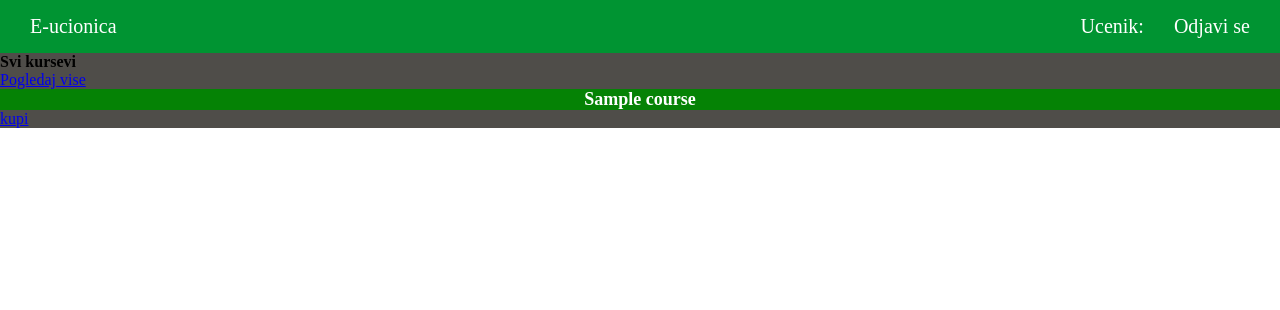
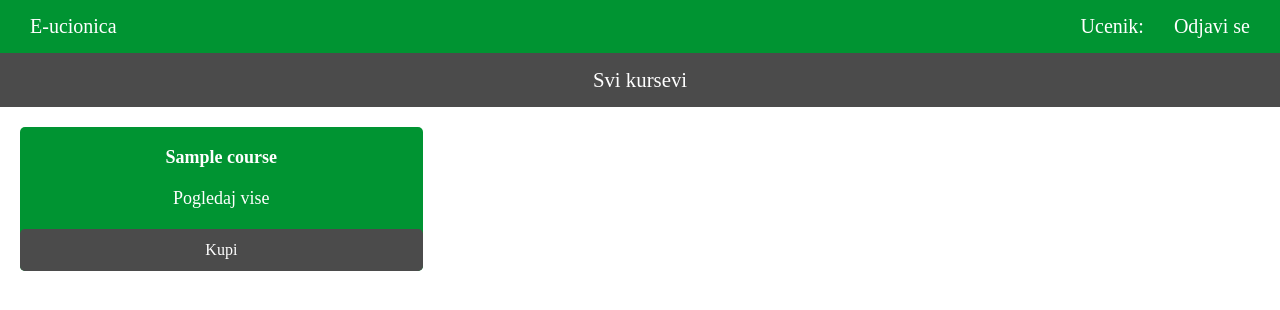
Before and after one commit to Nenad998/LMS-PHP-MVC-, a PHP site: template app/views/buy_course.view.php in a window 1280 px wide. Shown: the top 310 px of the page. Run offline with PHP 8.4, Linux system fonts and the light colour scheme; the template is opened without the code that fills it: most values are stand-ins (such as "Sample title", 1, 10 or a date in 2020); data that the repository does not hold is empty.

Commit message:
Update buy_course.view.php

```diff
--- a/app/views/buy_course.view.php
+++ b/app/views/buy_course.view.php
@@ -1,37 +1,33 @@
 <?php require 'partials/header.php';  ?>
 
+<div class="under_nav">
 
-
-
-<div class="container-fluid mt-2  h-75 d-inline-block ">
-    <div class="row ">
-      <div class="col-sm-12 col-xl-12  text-center p-2" style='background-color:#4f4d49';>
-
-          <h4 class="text-white">Svi kursevi</h4>
+    <p class="under_nav_parag">Svi kursevi</p>
 
 </div>
-            </div>
+
 <?php if(isset($_SESSION['error'])){ ?>
-                <div class="alert alert-danger text-center " role="alert"><h2><?php echo $_SESSION['error']; unset($_SESSION['error']);?></h2></div>
+    <div class="flash_message" role="alert"><h2><?php echo $_SESSION['error']; unset($_SESSION['error']);?></h2></div>
 
 <?php } ?>
 
-          <div class="row mt-3">
-          <?php  foreach($courses as $course) { ?>
-              <div class="col-4">
-               <div class="card mb-2 mt-2">
-               <div class="card-header text-center" style='background-color:#4f4d49';> <a class="text-white" href="description_course?id=<?php echo $course->id; ?>">Pogledaj vise </a>  </div>
-                <div class="card-body text-center" style='background-color:#058205';><h4 class="text-white"> <?php echo $course->name; ?> </h4> </div>
-                <div class="card-footer text-center" style='background-color:#4f4d49';> <a class="text-white" href="over?id=<?php echo $course->id;?>">kupi</a>  </div>
+<div class="wrapper">
 
+    <?php  foreach ($courses as $course) { ?>
+
+        <div class="card">
+            <div class="card-body">
+                <h4 class="card-subject">  <?php echo $course->name; ?> </h4>
+                <p class="card-name"> <a  href="description_course?id=<?php echo $course->id; ?>">Pogledaj vise</a> </p>
+
+                <div class="btn">  <a href="over?id=<?php echo $course->id;?>" class="btn_a">Kupi</a> </div>
+            </div>
 
         </div>
 
 
-              </div>
+    <?php }?>
 
-              <?php }?>
-          </div>
 
 
 
@@ -39,7 +35,5 @@
 </div>
 
 
-
-
 </body>
 </html>
```
Lines whose indentation alone changed are shown as unchanged.
